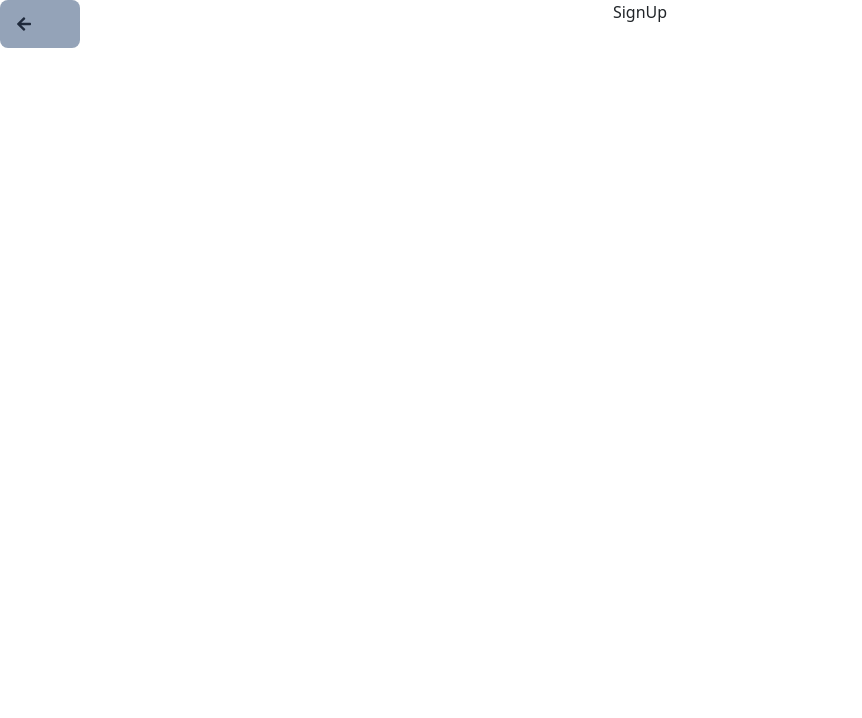
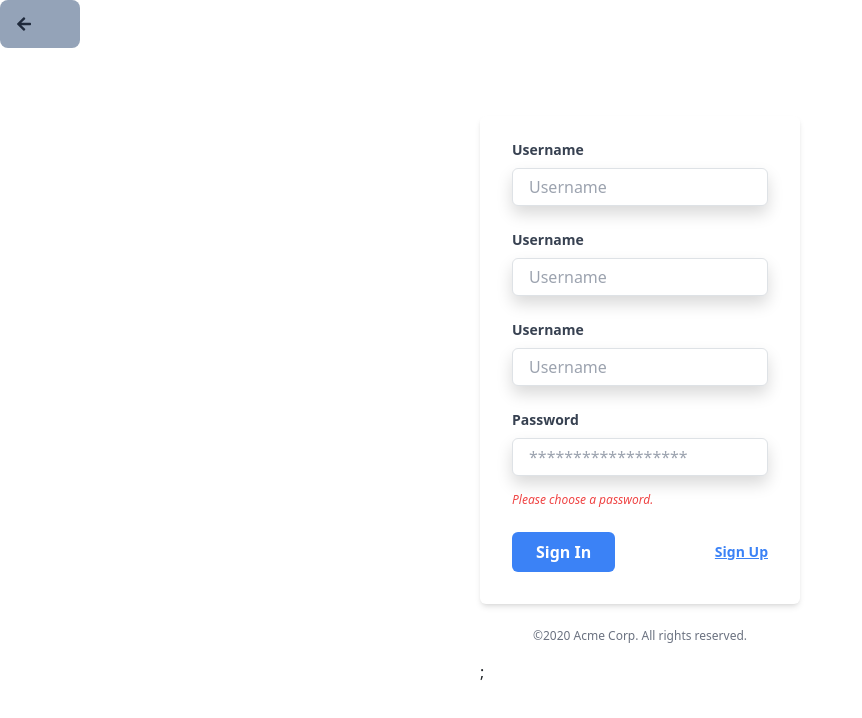
Before and after one commit to PhuocMinh111/capstone-airbnb, a React (Create React App) app: page /login in a window 1280 px wide. Both pictures are taken after a click on the link "Sign Up". Shown: the top 718 px of the page, without its empty margins (0-862 px from the left). Built offline with nearby package versions, Linux system fonts and the light colour scheme.

Commit message:
update login

```diff
--- a/src/components/loginForm/signUp.tsx
+++ b/src/components/loginForm/signUp.tsx
@@ -1,7 +1,98 @@
 import React from "react";
+import { useDispatch } from "react-redux";
+import { setLogin } from "../../store/reducers/userReducer";
+// const action = [UserName,]
+function SignUp() {
+  const dispatch = useDispatch();
+  return (
+    <div>
+      <div className="w-full max-w-xs">
+        <form className="bg-white shadow-md rounded px-8 pt-6 pb-8 mb-4">
+          <div className="mb-4">
+            <label
+              className="block text-gray-700 text-sm font-bold mb-2"
+              htmlFor="username"
+            >
+              Username
+            </label>
+            <input
+              className="shadow appearance-none border rounded w-full py-2 px-3 text-gray-700 leading-tight focus:outline-none focus:shadow-outline"
+              id="username"
+              type="text"
+              placeholder="Username"
+            />
+          </div>
 
-function SignUp() {
-  return <div>SignUp</div>;
+          <div className="mb-4">
+            <label
+              className="block text-gray-700 text-sm font-bold mb-2"
+              htmlFor="username"
+            >
+              Username
+            </label>
+            <input
+              className="shadow appearance-none border rounded w-full py-2 px-3 text-gray-700 leading-tight focus:outline-none focus:shadow-outline"
+              id="username"
+              type="text"
+              placeholder="Username"
+            />
+          </div>
+          <div className="mb-4">
+            <label
+              className="block text-gray-700 text-sm font-bold mb-2"
+              htmlFor="username"
+            >
+              Username
+            </label>
+            <input
+              className="shadow appearance-none border rounded w-full py-2 px-3 text-gray-700 leading-tight focus:outline-none focus:shadow-outline"
+              id="username"
+              type="text"
+              placeholder="Username"
+            />
+          </div>
+          <div className="mb-6">
+            <label
+              className="block text-gray-700 text-sm font-bold mb-2"
+              htmlFor="password"
+            >
+              Password
+            </label>
+            <input
+              className="shadow appearance-none border border-red-500 rounded w-full py-2 px-3 text-gray-700 mb-3 leading-tight focus:outline-none focus:shadow-outline"
+              id="password"
+              type="password"
+              placeholder="******************"
+            />
+            <p className="text-red-500 text-xs italic">
+              Please choose a password.
+            </p>
+          </div>
+          <div className="flex items-center justify-between">
+            <button
+              className="bg-blue-500 hover:bg-blue-700 text-white font-bold py-2 px-4 rounded focus:outline-none focus:shadow-outline"
+              type="button"
+            >
+              Sign In
+            </button>
+            <a
+              onClick={() => {
+                dispatch(setLogin());
+              }}
+              className="inline-block align-baseline font-bold text-sm text-blue-500 hover:text-blue-800"
+              href="#"
+            >
+              Sign Up
+            </a>
+          </div>
+        </form>
+        <p className="text-center text-gray-500 text-xs">
+          ©2020 Acme Corp. All rights reserved.
+        </p>
+      </div>
+      ;
+    </div>
+  );
 }
 
 export default SignUp;
--- a/src/layouts/loginLayout.tsx
+++ b/src/layouts/loginLayout.tsx
@@ -16,7 +16,7 @@
       >
         <FaArrowLeft className="text-slate-800" />
       </Link>
-      <div className=" grid  place-items-center">
+      <div className=" grid w-full h-full place-items-center">
         {isSignUp ? <SignUp /> : <LoginForm />}
       </div>
     </div>
--- /dev/null
+++ b/src/services/user.api.ts
@@ -0,0 +1,18 @@
+import { request } from "../axios/axios";
+import { AxiosPromise } from "axios";
+interface Iuser {
+  name: string;
+  email: string;
+  password: string;
+  phone: string;
+  birthday: string;
+  gender: boolean;
+  address: string;
+}
+export const FetchSignIn = (data: Iuser): AxiosPromise => {
+  return request({
+    url: "/api/auth/register",
+    method: "get",
+    data: data,
+  });
+};
--- a/src/store/reducers/userReducer.ts
+++ b/src/store/reducers/userReducer.ts
@@ -28,7 +28,10 @@
     setSignUp: (state) => {
       state.isSignUp = true;
     },
+    setLogin: (state) => {
+      state.isSignUp = false;
+    },
   },
 });
-export const { setUser, setSignUp } = userReducer.actions;
+export const { setUser, setSignUp, setLogin } = userReducer.actions;
 export default userReducer.reducer;
```
